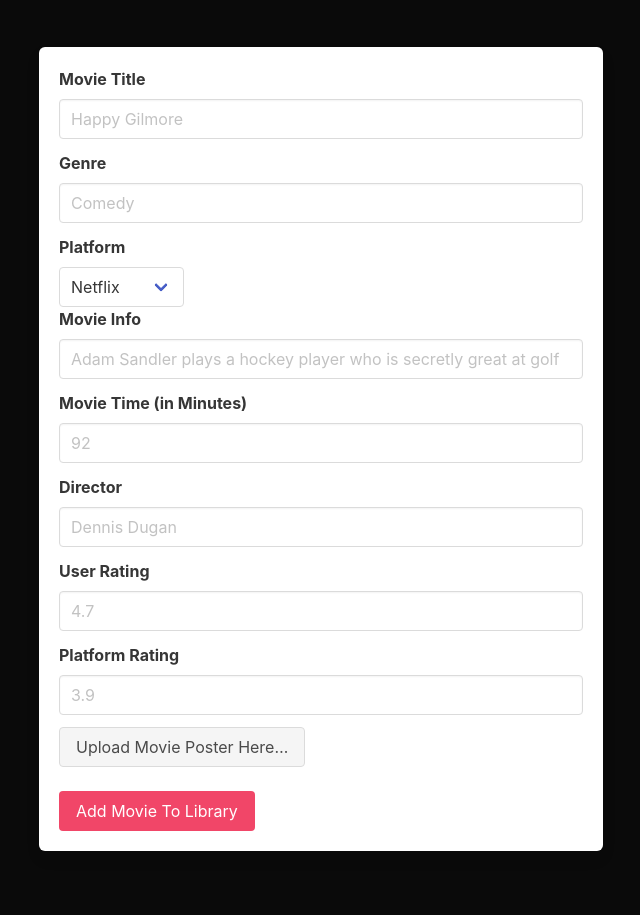
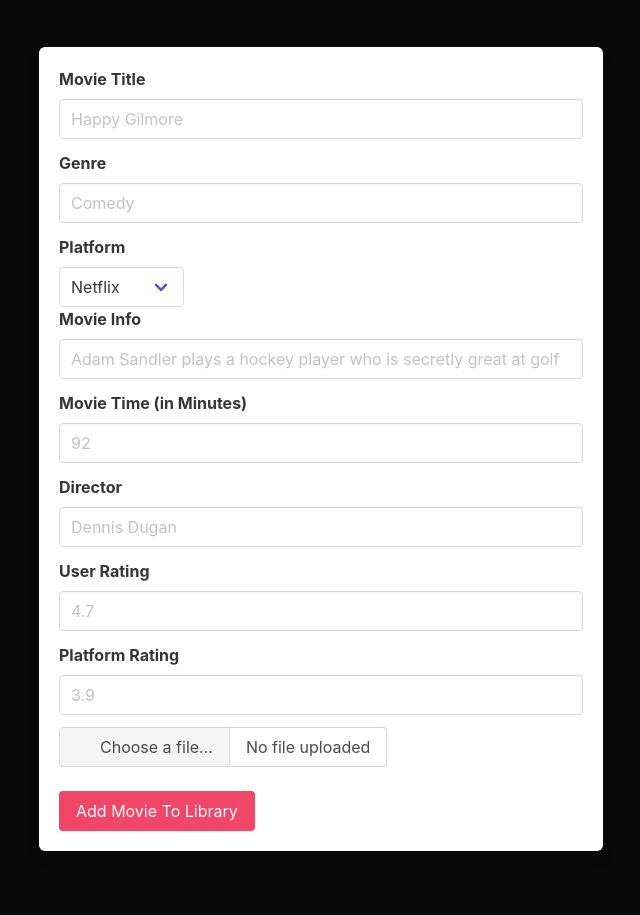
Before and after one commit to AdamNolle/SAP-Media, a Flask app: template templates/addmovie.html in a window 1280 px wide. Shown: the part 53-968 px from the top of the page, without its empty margins (319-959 px from the left). Run offline with Flask 2, Linux system fonts and the light colour scheme; the template is opened without the code that fills it, so the values that code supplies are empty; some libraries are stand-ins or nearby versions.

Commit message:
Fixes for merge conflict

```diff
--- a/templates/addmovie.html
+++ b/templates/addmovie.html
@@ -18,7 +18,7 @@
         <div id="navMenu" class="navbar-menu">
           <div class="navbar-end">
             <a href="home.html" class="navbar-item">Home</a>
-            <a href="addmovie.html" class="navbar-item">Add Movie</a>
+            <a href="{{ url_for('addmovie')}}" class="navbar-item">Add Movie</a>
             <a href="login.html" class="navbar-item">Login</a>
             <a href="profile.html" class="navbar-item">Profile Page</a>
             <a href="editmovie.html" class="navbar-item">Edit Movie</a>
@@ -32,12 +32,13 @@
         <div class="container">
           <div class="columns is-centered">
             <div class="column is-6">
-              <form action="" class="box">
+              <form action="{{ url_for('addmovie')}}" method="post" class="box">
                 <div class="field">
+                  <div class="msg">{{ msg }}</div>
                   <label class="label"> Movie Title </label>
                   <div class="control">
                     <input
-                      type="username"
+                      type="text"
                       class="input"
                       placeholder="Happy Gilmore"
                     />
@@ -46,7 +47,7 @@
                 <div class="field">
                   <label class="label"> Genre </label>
                   <div class="control">
-                    <input type="username" class="input" placeholder="Comedy" />
+                    <input type="text" class="input" placeholder="Comedy" />
                   </div>
                 </div>
                 <label class="label"> Platform </label>
@@ -62,7 +63,7 @@
                   <label class="label">Movie Info</label>
                   <div class="control">
                     <input
-                      type="password"
+                      type="text"
                       class="input"
                       placeholder="Adam Sandler plays a hockey player who is secretly great at golf"
                     />
@@ -71,14 +72,14 @@
                 <div class="field">
                   <label class="label">Movie Time (in Minutes)</label>
                   <div class="control">
-                    <input type="password" class="input" placeholder="92" />
+                    <input type="text" class="input" placeholder="92" />
                   </div>
                 </div>
                 <div class="field">
                   <label class="label">Director</label>
                   <div class="control">
                     <input
-                      type="password"
+                      type="text"
                       class="input"
                       placeholder="Dennis Dugan"
                     />
@@ -87,25 +88,41 @@
                 <div class="field">
                   <label class="label">User Rating</label>
                   <div class="control">
-                    <input type="password" class="input" placeholder="4.7" />
+                    <input type="text" class="input" placeholder="4.7" />
                   </div>
                 </div>
                 <div class="field">
                   <label class="label">Platform Rating</label>
                   <div class="control">
-                    <input type="password" class="input" placeholder="3.9" />
+                    <input type="text" class="input" placeholder="3.9" />
                   </div>
                 </div>
-                <div class="file">
+                <div id="file-js-example" class="file has-name">
                   <label class="file-label">
-                    <input class="file-input" type="file" name="movieposter" />
+                    <input class="file-input" type="file" name="moviePoster" />
                     <span class="file-cta">
-                      <span class="file-label">
-                        Upload Movie Poster Here…
+                      <span class="file-icon">
+                        <i class="fas fa-upload"></i>
                       </span>
+                      <span class="file-label"> Choose a file… </span>
                     </span>
+                    <span class="file-name"> No file uploaded </span>
                   </label>
                 </div>
+
+                <script>
+                  const fileInput = document.querySelector(
+                    "#file-js-example input[type=file]"
+                  );
+                  fileInput.onchange = () => {
+                    if (fileInput.files.length > 0) {
+                      const fileName = document.querySelector(
+                        "#file-js-example .file-name"
+                      );
+                      fileName.textContent = fileInput.files[0].name;
+                    }
+                  };
+                </script>
                 <br />
                 <div class="field">
                   <button class="button is-success has-background-danger">
```
